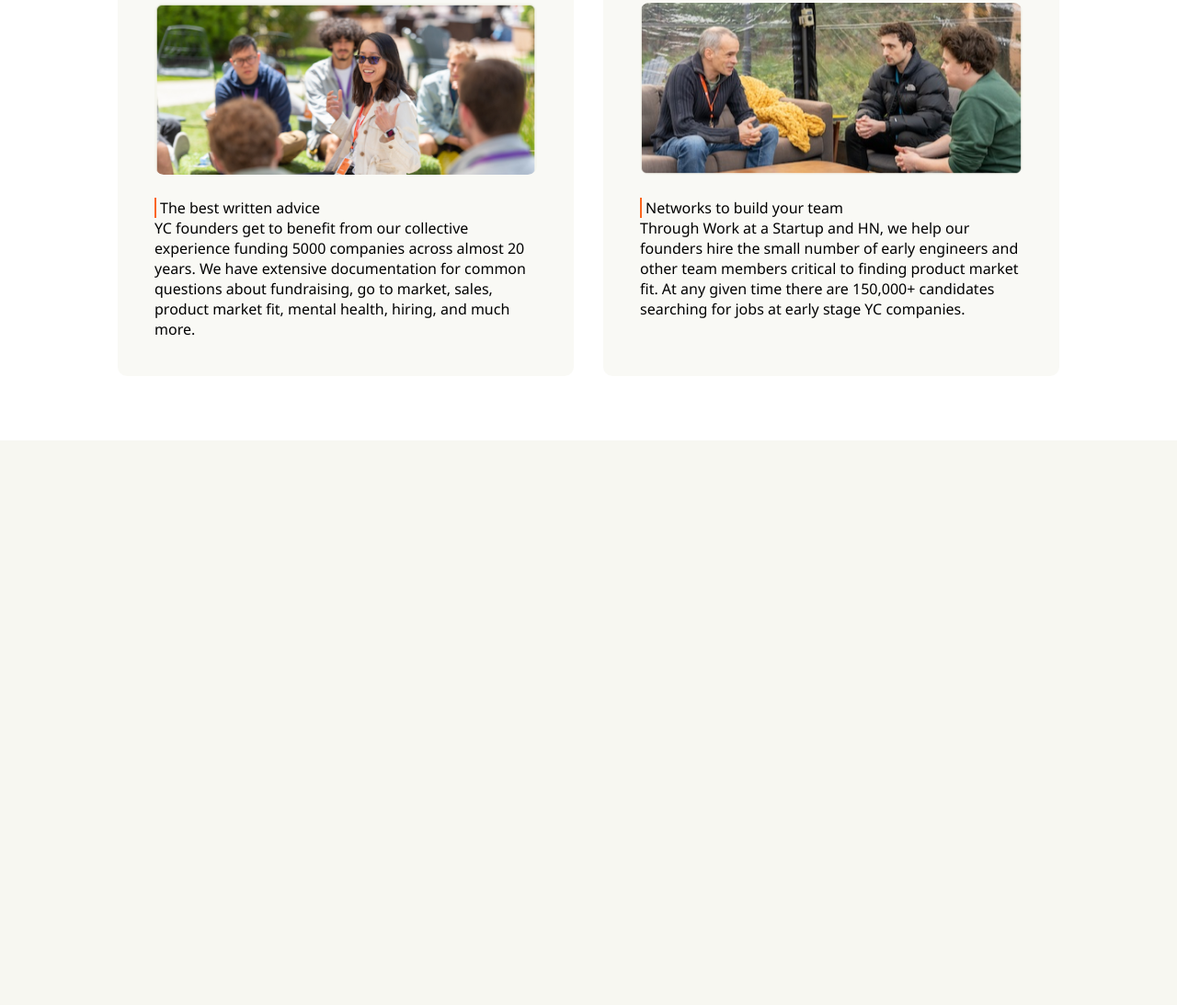
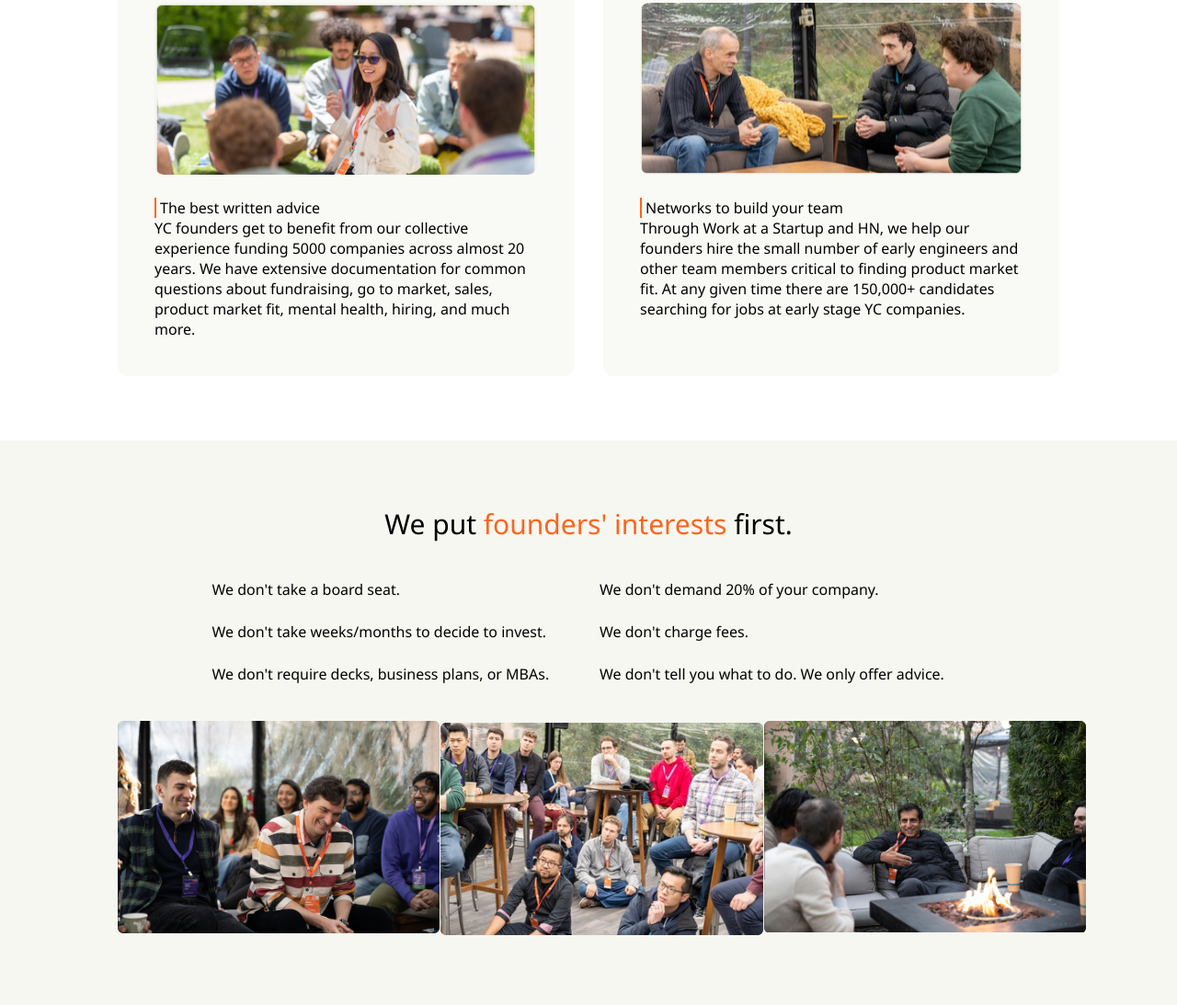
Before and after one commit to Awodelejr/live-coding, a plain HTML site: page index.html in a window 1280 px wide. Shown: the part 4254-5347 px from the top of the page at 92% size. Before the commit the page ends 4733 px from the top, so only its background shows below. Drawn offline with Linux system fonts and the light colour scheme.

Commit message:
updates on my css and html has been added

```diff
--- a/index.html
+++ b/index.html
@@ -334,5 +334,52 @@
             </div>
         </div>
     </div>
+    <div class="section7">
+        <div class="section7wrapper">
+            <div class="section7heading">
+                <span>We put <span style="color: #FB651E;">founders' interests</span> first.</span>
+            </div>
+
+
+            <div class="section7grid">
+                <div>
+                    <span class="reddot"></span>
+                    We don't take a board seat.
+                </div>
+                <div>
+                    <span class="reddot"></span>
+                    We don't demand 20% of your company.
+                </div>
+                <div>
+                    <span class="reddot"></span>
+                    We don't take weeks/months to decide to invest.
+                </div>
+                <div>
+                    <span class="reddot"></span>
+                    We don't charge fees.
+                </div>
+                <div>
+                    <span class="reddot"></span>
+                    We don't require decks, business plans, or MBAs.
+                </div>
+                <div>
+                    <span class="reddot"></span>
+                    We don't tell you what to do. We only offer advice.
+                </div>
+            </div>
+
+            <div class="section7flex">
+                <div>
+                    <img src="./images/section7first.png" alt="">
+                </div>
+                <div>
+                    <img src="./images/section7second.png" alt="">
+                </div>
+                <div>
+                    <img src="./images/section7third.png" alt="">
+                </div>
+            </div>
+        </div>
+    </div>
 </body>
 </html>
--- a/style.css
+++ b/style.css
@@ -366,6 +366,36 @@ nav{
     border-radius: 10px;
 }
 
+/* section 7 */
+.section7wrapper{
+    width: 80%;
+    margin: auto;
+    padding: 70px 0px;
+    height: fit-content;
+}
+.section7heading{
+    text-align: center;
+    font-size: 30px;
+}
+.section7grid{
+    display: grid;
+    grid-template-columns: repeat(2, 1fr);
+    gap: 1.5em;
+    width: 80%;
+    margin: 40px 0px;
+    margin-inline: auto;
+}
+.reddot{
+    height: .5rem;
+    width: .5rem;
+    background-color: #FB651E;
+    transform: rotate(45deg);
+}
+.section7flex{
+    display: flex;
+    justify-content: space-between;
+
+}
 
 
 
```
Also changed, not shown: images/section7first.png (added), images/section7second.png (added), images/section7third.png (added).
